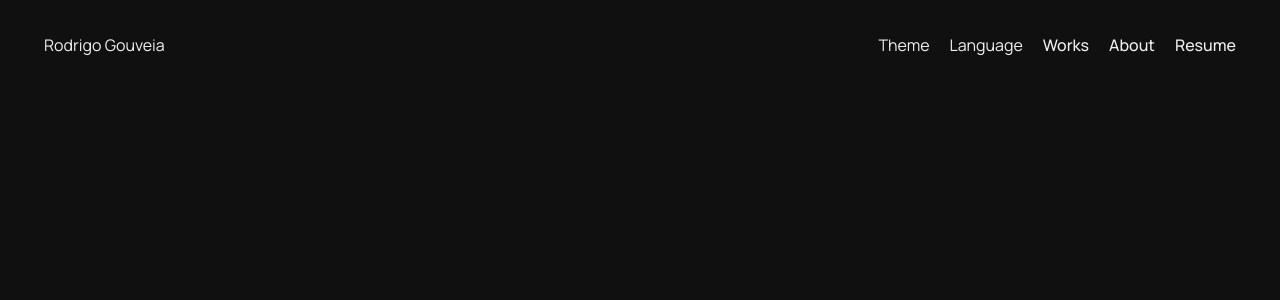
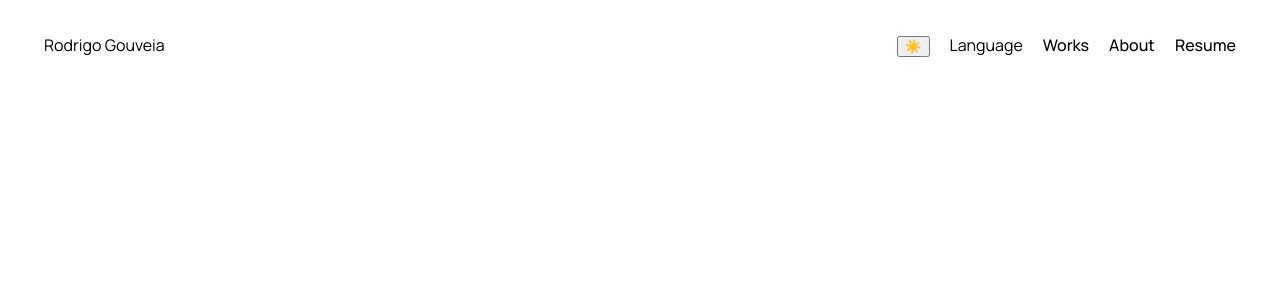
Before and after one commit to rodrigoge/rodrigoge.com.br, a Next.js app: page / in a window 1280 px wide. Shown: the top 300 px of the page. Built offline with nearby package versions, Linux system fonts and the light colour scheme.

Commit message:
feat: creating theme toggle component

```diff
--- a/src/components/Header/Header.tsx
+++ b/src/components/Header/Header.tsx
@@ -1,5 +1,6 @@
 import Link from 'next/link';
 import styles from './Header.module.scss';
+import ThemeToggle from '../ThemeToggle/ThemeToggle';
 
 export default function Header() {
     return (
@@ -8,7 +9,7 @@ export default function Header() {
             <nav className={styles.nav}>
                 <ul>
                     <li>
-                        <span>Theme</span>
+                        <ThemeToggle />
                     </li>
                     <li>
                         <span>Language</span>
--- /dev/null
+++ b/src/components/ThemeToggle/ThemeToggle.tsx
@@ -0,0 +1,36 @@
+'use client';
+
+import { useEffect, useState } from 'react';
+import styles from './ThemeToggle.module.scss';
+
+export default function ThemeToggle() {
+    const [theme, setTheme] = useState<'light' | 'dark'>('dark');
+
+    useEffect(() => {
+        const currentTheme = localStorage.getItem('theme') as 'light' | 'dark' | null;
+        if (currentTheme) {
+            setTheme(currentTheme);
+            document.documentElement.setAttribute('data-theme', currentTheme);
+        } else {
+            const prefersDark = window.matchMedia('(prefers-color-scheme: dark)').matches;
+            const newTheme = prefersDark ? 'dark' : 'light';
+            setTheme(newTheme);
+            document.documentElement.setAttribute('data-theme', newTheme);
+        }
+    }, []);
+
+    const toggleTheme = () => {
+        const newTheme = theme === 'dark' ? 'light' : 'dark';
+        setTheme(newTheme);
+        document.documentElement.setAttribute('data-theme', newTheme);
+        localStorage.setItem('theme', newTheme);
+    };
+
+    return (
+        <button>
+            <span className={styles.toggle} onClick={toggleTheme}>
+                {theme === 'dark' ? '🌙' : '☀️'}
+            </span>
+        </button>
+    )
+}
--- a/src/styles/_themes.scss
+++ b/src/styles/_themes.scss
@@ -1,6 +1,22 @@
 @use './colors' as *;
 
-:root {
-    --primary-color: #{$black-900};
-    --text-color: #{$white-100};
+// :root {
+//     --primary-color: #{$black-900};
+//     --text-color: #{$white-100};
+// }
+
+$light-theme: (
+    primary-color: #{$black-900},
+    text-color: #{$white-100},
+);
+
+$dark-theme: (
+    primary-color: #{$white-100},
+    text-color: #{$black-900},
+);
+
+@mixin apply-theme($theme) {
+    --primary-color: map-get($theme, primary);
+    --background-color: map-get($theme, background);
+    --text-color: map-get($theme, text);
 }
--- a/src/styles/global.scss
+++ b/src/styles/global.scss
@@ -1,7 +1,15 @@
-@use './themes.scss';
-@use './colors.scss';
+@use './themes.scss' as *;
+@use './colors.scss' as *;
+
+:root {
+    @include apply-theme($light-theme);
+}
+
+[data-theme='dark'] {
+    @include apply-theme($dark-theme);
+}
 
 body {
-    background-color: var(--primary-color);
+    background-color: var(--background-color);
     color: var(--text-color);
 }
```
Also changed, not shown: src/components/ThemeToggle/ThemeToggle.module.scss (added).
